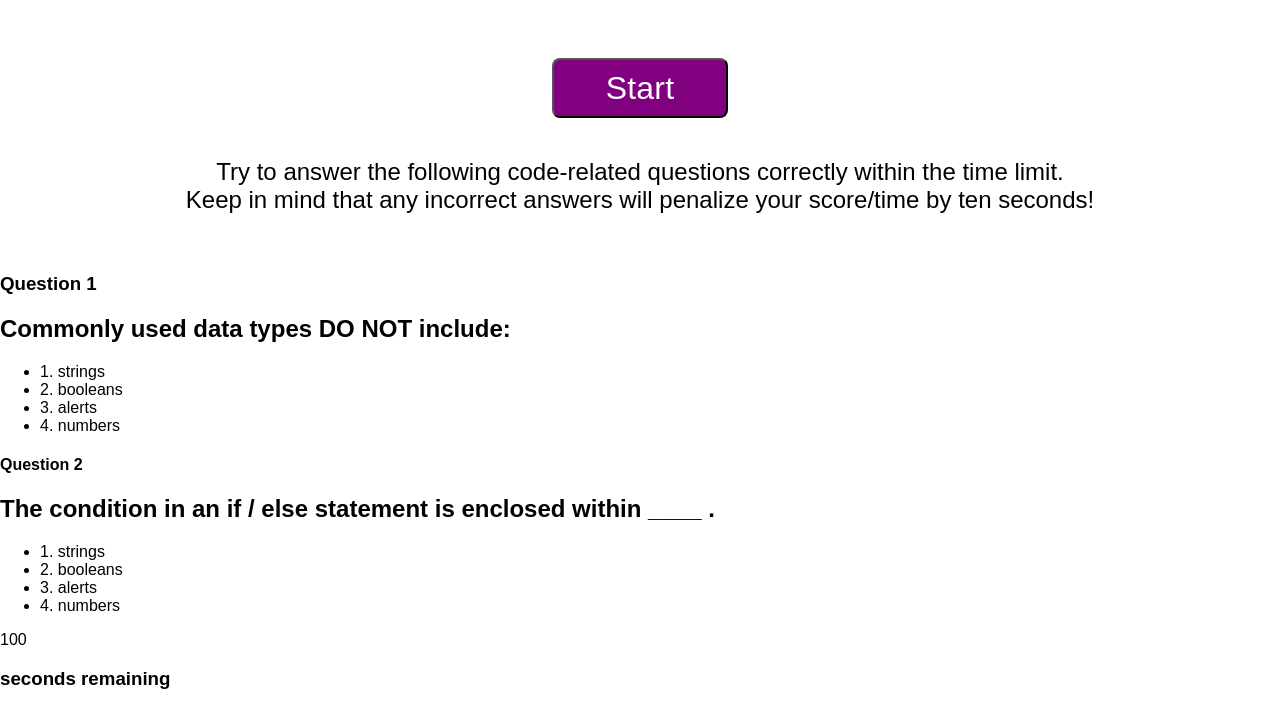
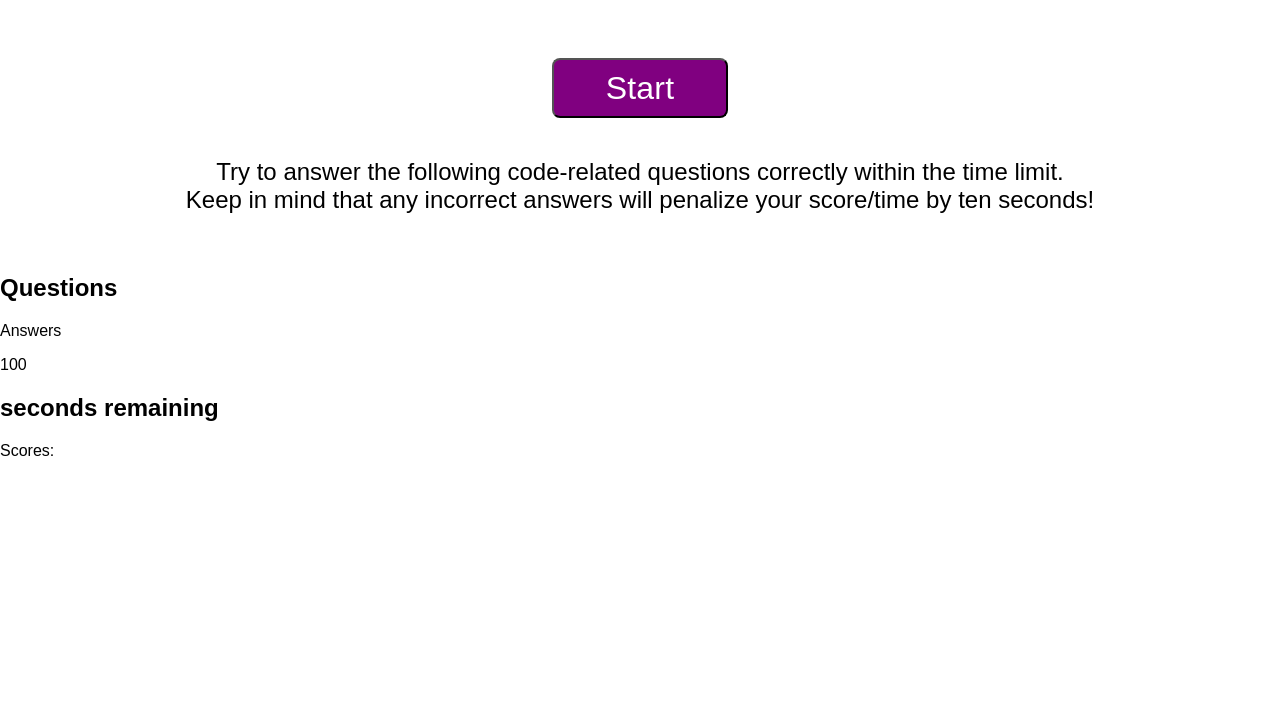
Before and after one commit to jssoyoung/Javascript-Fundamentals-Quiz, a plain HTML site: page index.html in a window 1280 px wide. Shown: the part 115-824 px from the top of the page. After the commit the page ends 800 px from the top, so only its background shows below. Drawn offline with Linux system fonts and the light colour scheme.

Commit message:
Added Quiz HTML

```diff
--- a/index.html
+++ b/index.html
@@ -6,65 +6,33 @@
     <meta name="viewport" content="width=device-width, initial-scale=1" />
     <link rel="stylesheet" type="text/css" href="assets/style.css" />
   </head>
+
   <body>
-    <header>
+    <header id="start-page">
       <div class="header">Coding Quiz Challenge</div>
-      <button class="start-button">Start</button>
+      <button id="start-button">Start</button>
+      <section>
+        <div class="instructions">Try to answer the following code-related questions correctly within the time limit.
+        <br> Keep in mind that any incorrect answers will penalize your score/time by ten seconds!</div>
+      </section>
     </header>
 
-    <main>
+    <main id="main-quiz">
       <section>
-        <div class="game">
-          <div class="instructions">Try to answer the following code-related questions correctly within the time limit.
-            <br> Keep in mind that any incorrect answers will penalize your score/time by ten seconds!</div>
+        <div id="quiz">
+          <h1>Questions</h1>
+          <div class="answers">
+            <p>Answers</p>
+          </div>
+        </div>
+        <div id = "countdown" class="timer-text">
+          <div class="large-font timer-count">100</div>
+          <h2>seconds remaining</h2>
         </div>
       </section>
-
-      <section>
-        <div class="questions">
-          <section class="quest1">
-            <h1 class="title">Question 1</h1>
-            <h2>Commonly used data types DO NOT include:</h2>
-          </section>
-          <section class="answer1">
-            <ul>
-              <li class="answer 1">1. strings</li>
-              <li class="answer 2">2. booleans</li>
-              <li class="answer 3">3. alerts</li>
-              <li class="answer 4">4. numbers</li>
-            </ul>
-          </section>
-          <section class="clear"></section>
-          <section class="quest2">
-            <section class="quest2">
-              <h1 class="title">Question 2</h1>
-              <h2>The condition in an if / else statement is enclosed within ____ .</h2>
-            </section>
-            <section class="answer2">
-              <ul>
-                <li class="answer 1">1. strings</li>
-                <li class="answer 2">2. booleans</li>
-                <li class="answer 3">3. alerts</li>
-                <li class="answer 4">4. numbers</li>
-              </ul>
-          </section>
-          <section class="quest3">
-
-          </section>
-          <section class="quest4">
-
-          </section>
-          <section class="quest5">
-
-          </section>
-          <section class="quest6">
-
-          </section>
-          <div class="timer-text">
-            <div class="large-font timer-count">100</div>
-            <h3>seconds remaining</h3>
-          </div>
-        </div>
+      <section id="score-block" class="hide">
+        <p>Scores:</p>
+      </section>
     </main>
     <script src="assets/script.js"></script>
   </body>
```
